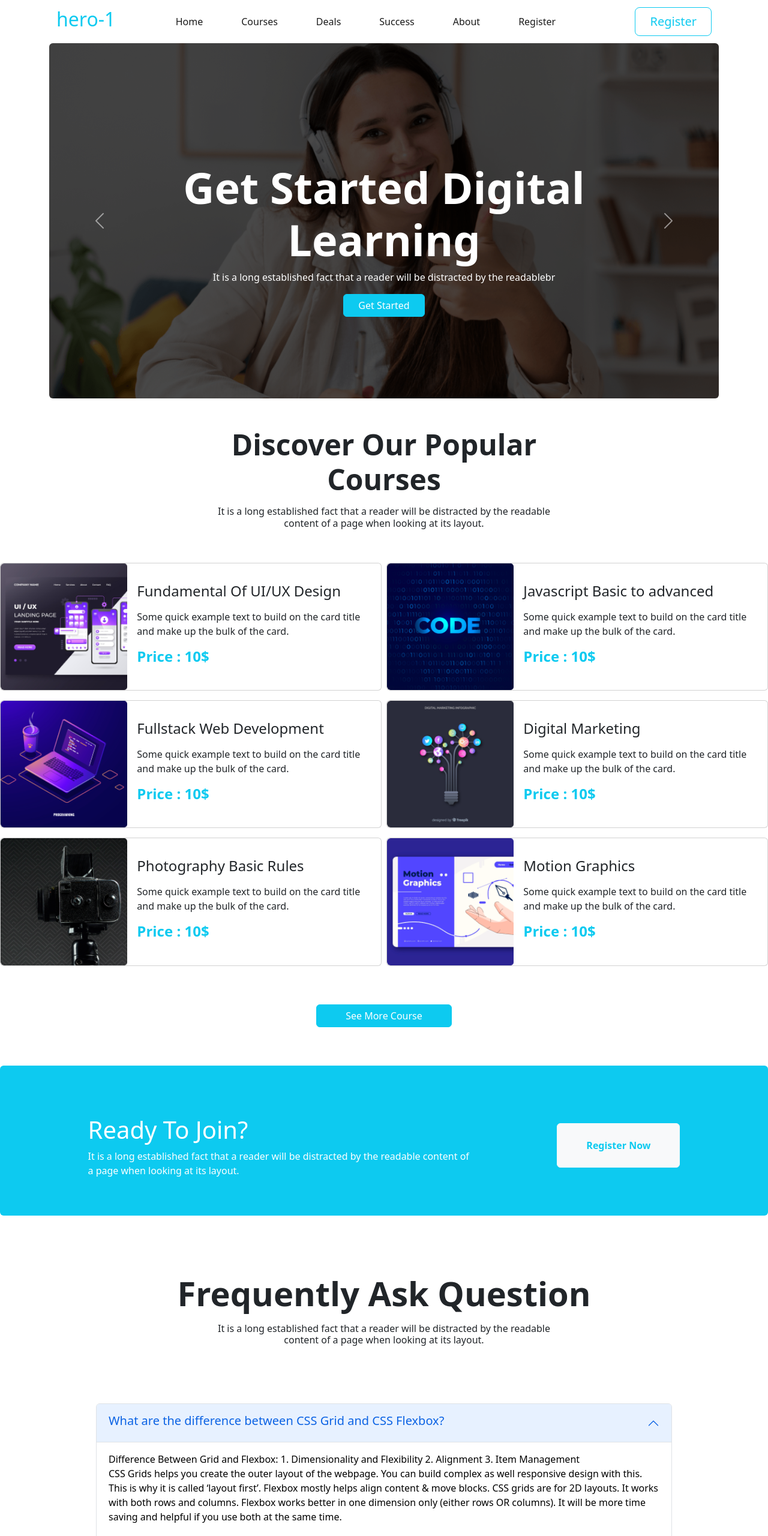
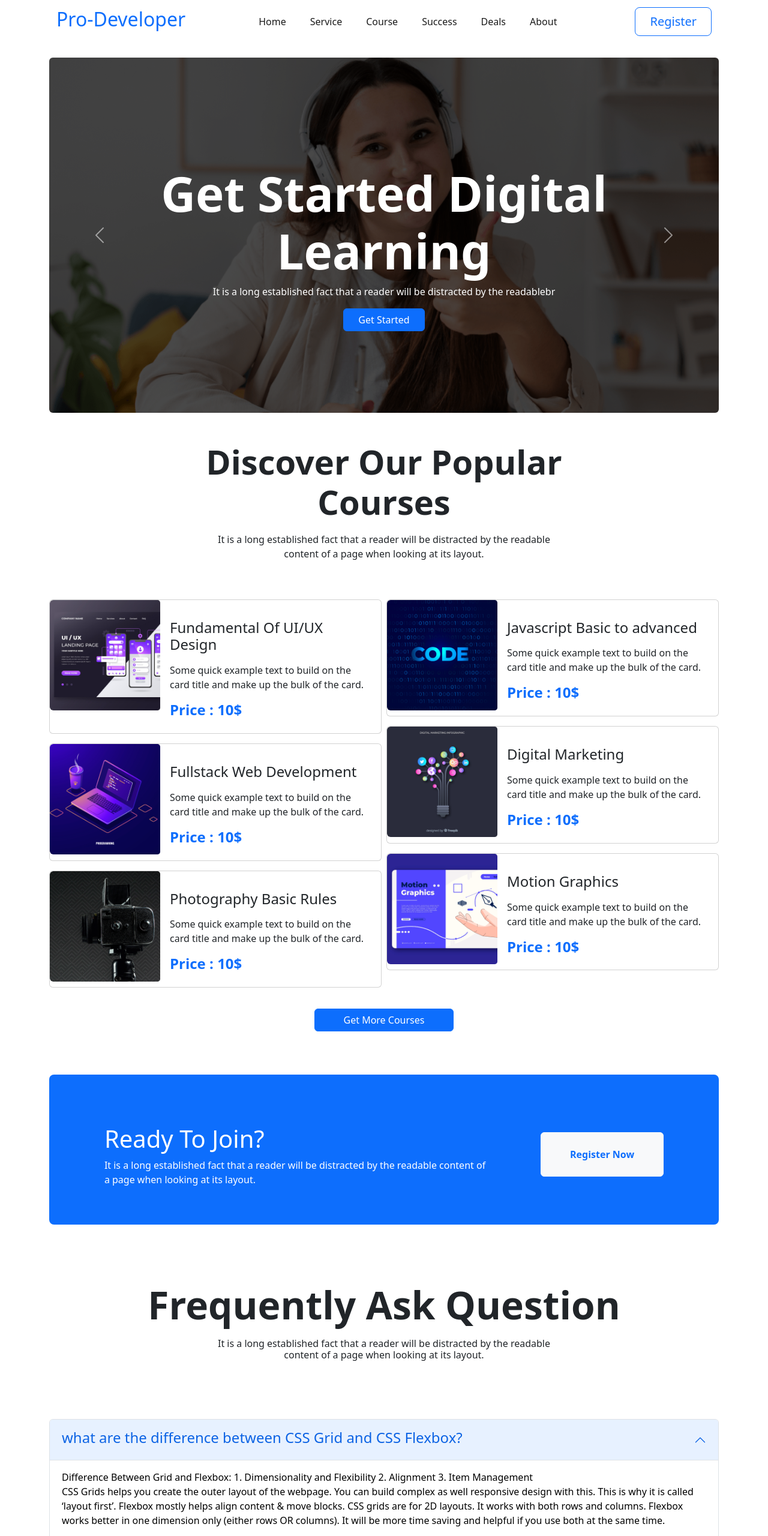
Before and after one commit to Jannatul-maoya/third-assigment, a plain HTML site: page index.html in a window 1280 px wide. Shown: the top 2560 px of the page at 60% size. Drawn offline with nearby package versions, Linux system fonts and the light colour scheme.

Commit message:
complete Full Body

```diff
--- a/index.html
+++ b/index.html
@@ -4,7 +4,7 @@
 <head>
   <meta charset="utf-8">
   <meta name="viewport" content="width=device-width, initial-scale=1">
-  <title>EdTech Webpro</title>
+  <title>My Third Assignment</title>
   <!------- font-awsome-kit------ -->
   <script src="https://kit.fontawesome.com/8f4f8f94d5.js" crossorigin="anonymous"></script>
 
@@ -22,11 +22,11 @@
 
   <header>
 
-    <section class="container nb-3">
+    <section class="container mb-4">
       <nav class="navbar navbar-expand-lg bg-white">
         <div class="container-fluid d-flex justify-content-between">
           <a class="navbar-brand fw-bold text-info " href="#">
-            <h2>hero-1</h2>
+            <h2 class="text-primary">Pro-Developer</h2>
           </a>
 
             <button class="navbar-toggler" type="button" data-bs-toggle="collapse"
@@ -39,28 +39,28 @@
           <div class="collapse navbar-collapse mx-auto" id="navbarSupportedContent">
             <ul class="navbar-nav mx-lg-auto my-2 my-lg-0 navbar-nav-scroll" style="--bs-scroll-height: 100px;">
 
-              <li class="nav-item pe-lg-5">
+              <li class="nav-item pe-lg-4">
                 <a class="nav-link active" aria-current="page" href="#">Home</a>
               </li>
-              <li class="nav-item pe-lg-5">
-                <a class="nav-link active" aria-current="page" href="#">Courses</a>
+              <li class="nav-item pe-lg-4">
+                <a class="nav-link active" aria-current="page" href="#">Service</a>
               </li>
-              <li class="nav-item pe-lg-5">
+              <li class="nav-item pe-lg-4">
+                <a class="nav-link active" aria-current="page" href="#">Course</a>
+              </li>
+              <li class="nav-item pe-lg-4">
+                <a class="nav-link active" aria-current="page" href="#">Success</a>
+              </li>
+              <li class="nav-item pe-lg-4">
                 <a class="nav-link active" aria-current="page" href="#">Deals</a>
               </li>
-              <li class="nav-item pe-lg-5">
-                <a class="nav-link active" aria-current="page" href="#">Success</a>
-              </li>
-              <li class="nav-item pe-lg-5">
+              <li class="nav-item pe-lg-4">
                 <a class="nav-link active" aria-current="page" href="#">About</a>
-              </li>
-              <li class="nav-item pe-lg-5">
-                <a class="nav-link active" aria-current="page" href="#">Register</a>
               </li>
 
 
             </ul>
-            <button class="btn btn-outline-info px-4 btn-lg" type="submit">Register</button>
+            <button class="btn btn-outline-primary px-4 btn-lg" type="submit">Register</button>
 
           </div>
 
@@ -79,11 +79,11 @@
             <img src="images/cover/cover-1.png" class="d-block w-100" alt="...">
 
             <div class="carousel-caption d-block d-md-block text-center mb-lg-5">
-              <h1 class="display-2 fw-semibold ">Get Started Digital
+              <h1 class="display-1 fw-semibold ">Get Started Digital
                 Learning</h1>
               <p class=" ">It is a long established fact that a reader will be distracted by the readablebr
               </p>
-              <div class="btn btn-info text-white px-4 mb-lg-5">Get Started</div>
+              <div class="btn btn-primary text-white px-4 mb-lg-5">Get Started</div>
             </div>
 
           </div>
@@ -94,11 +94,11 @@
             <img src="images/cover/cover-3.jpg" class="d-block w-100" alt="...">
 
             <div class="carousel-caption d-block d-md-block text-center mb-lg-5">
-              <h1 class="display-2 fw-semibold">Get Started Digital
+              <h1 class="display-1 fw-semibold">Get Started Digital
                 Learning</h1>
               <p class="">It is a long established fact that a reader will be distracted by the readablebr
                 content of a page when looking at its layout..</p>
-              <div class="btn btn-info text-white px-4 mb-lg-5">Get Started</div>
+              <div class="btn btn-primary text-white px-4 mb-lg-5">Get Started</div>
             </div>
           </div>
         </div>
@@ -122,12 +122,12 @@
 
 
 
-  <main class="container-1 ">
+  <main class="container">
 
     <div class="text-center">
-      <h1 class="pt-5 pb-2 display-5 fw-semibold text-center">Discover Our Popular <br> Courses</h1>
+      <h1 class="pt-5 pb-2 display-4 fw-semibold text-center">Discover Our Popular <br> Courses</h1>
 
-      <p class="h6 pb-5">
+      <p class=" pb-5">
         It is a long established fact that a reader will be distracted by the readable <br>
         content of a page when looking at its layout.</p>
     </div>
@@ -150,7 +150,7 @@
                   </h4>
                   <p class="card-text pt-2">Some quick example text to build on the card title
                     and make up the bulk of the card.</p>
-                  <h4 class="text-info fw-bold">Price : 10$</h4>
+                  <h4 class="text-primary fw-bold">Price : 10$</h4>
                 </div>
               </div>
             </div>
@@ -166,7 +166,7 @@
                   <h4 class="card-title pt-3">Fullstack Web Development</h4>
                   <p class="card-text pt-2">Some quick example text to build on the card title
                     and make up the bulk of the card.</p>
-                  <h4 class="text-info fw-bold">Price : 10$</h4>
+                  <h4 class="text-primary fw-bold">Price : 10$</h4>
                 </div>
               </div>
             </div>
@@ -182,7 +182,7 @@
                   <h4 class="card-title pt-3">Photography Basic Rules</h4>
                   <p class="card-text pt-2">Some quick example text to build on the card title
                     and make up the bulk of the card.</p>
-                  <h4 class="text-info fw-bold">Price : 10$</h4>
+                  <h4 class="text-primary fw-bold">Price : 10$</h4>
                 </div>
               </div>
             </div>
@@ -205,7 +205,7 @@
                   </h4>
                   <p class="card-text pt-2">Some quick example text to build on the card title
                     and make up the bulk of the card.</p>
-                  <h4 class="text-info fw-bold">Price : 10$</h4>
+                  <h4 class="text-primary fw-bold">Price : 10$</h4>
                 </div>
               </div>
             </div>
@@ -221,7 +221,7 @@
                   <h4 class="card-title pt-3">Digital Marketing</h4>
                   <p class="card-text pt-2">Some quick example text to build on the card title
                     and make up the bulk of the card.</p>
-                  <h4 class="text-info fw-bold">Price : 10$</h4>
+                  <h4 class="text-primary fw-bold">Price : 10$</h4>
                 </div>
               </div>
             </div>
@@ -237,7 +237,7 @@
                   <h4 class="card-title pt-3">Motion Graphics</h4>
                   <p class="card-text pt-2">Some quick example text to build on the card title
                     and make up the bulk of the card.</p>
-                  <h4 class="text-info fw-bold">Price : 10$</h4>
+                  <h4 class="text-primary fw-bold">Price : 10$</h4>
                 </div>
               </div>
             </div>
@@ -246,15 +246,15 @@
 
 
       </div>
-      <div class="container text-center mb-3">
-        <div class="btn btn-info text-white px-5 mb-5">See More Course</div>
+      <div class="container text-center mb-4">
+        <div class="btn btn-primary text-white px-5 mb-5">Get More Courses</div>
       </div>
     </div>
 
   <!-- Course-start---------- -->
 
 
-  <div class="bg-info join-part rounded-2 mb-5">
+  <div class="bg-primary join-part rounded-3 mb-5">
     <div class="d-flex flex-column flex-md-coulmn flex-lg-row justify-content-evenly align-items-center">
       <div class="align-items-center w-lg-50 mt-lg-5 pt-lg-3">
         <h1 class="text-white text-center pt-md-4 pt-lg-1 pt-3 text-md-center text-lg-start">Ready To Join?</h1>
@@ -264,7 +264,7 @@
 
       <!-- Button-trigger-model -->
     <div class="mt-lg-5 mb-md-4">
-      <button type="button" class="btn btn-light px-5 py-4 text-info fw-bold mt-lg-5 mb-md-4" data-bs-toggle="modal" data-bs-target="#exampleModal">
+      <button type="button" class="btn btn-light px-5 py-4 text-primary fw-bold mt-lg-5 mb-md-4" data-bs-toggle="modal" data-bs-target="#exampleModal">
         Register Now
       </button>
 
@@ -277,7 +277,7 @@
               <button type="button" class="btn-close" data-bs-dismiss="modal" aria-label="Close"></button>
             </div>
             <div class="modal-body">
-              Register Please
+              ....
             </div>
             <div class="modal-footer">
               <button type="button" class="btn btn-secondary" data-bs-dismiss="modal">Close</button>
@@ -295,7 +295,7 @@
 
   <!----------- Frequently Question Part start------- -->
   <div class="text-center mt-lg-5 mt-3 mb-lg-5 mb-3">
-    <h1 class="pt-5 pb-2 display-4 fw-semibold text-center">Frequently Ask Question</h1>
+    <h1 class="pt-5 pb-2 display-3 fw-semibold text-center">Frequently Ask Question</h1>
 
     <p class="h6 pb-5">
       It is a long established fact that a reader will be distracted by the readable <br>
@@ -303,19 +303,16 @@
   </div>
 
 
-
-
-  <div class="accordion w-75 mx-auto mb-5" id="accordionExample">
+  <div class="accordion w-100 mb-5" id="accordionExample">
     <div class="accordion-item ">
       <h2 class="accordion-header" id="headingOne">
         <button class="accordion-button" type="button" data-bs-toggle="collapse" data-bs-target="#collapseOne" aria-expanded="true" aria-controls="collapseOne">
-          <h5>What are the difference between CSS Grid and CSS Flexbox?</h5>
+          <h4>what are the difference between CSS Grid and CSS Flexbox?</h4>
         </button>
       </h2>
       <div id="collapseOne" class="accordion-collapse collapse show" aria-labelledby="headingOne" data-bs-parent="#accordionExample">
         <div class="accordion-body">
           <p>Difference Between Grid and Flexbox:
-
             1. Dimensionality and Flexibility
             2. Alignment
             3. Item Management <br>
@@ -330,7 +327,7 @@
     <div class="accordion-item">
       <h2 class="accordion-header" id="headingTwo">
         <button class="accordion-button collapsed" type="button" data-bs-toggle="collapse" data-bs-target="#collapseTwo" aria-expanded="false" aria-controls="collapseTwo">
-          <h5>What are the diffrence beetween bootstrap and tailwind?</h5>
+          <h4>What are the diffrence beetween bootstrap and tailwind?</h4>
         </button>
       </h2>
       <div id="collapseTwo" class="accordion-collapse collapse" aria-labelledby="headingTwo" data-bs-parent="#accordionExample">
@@ -344,7 +341,7 @@
     <div class="accordion-item">
       <h2 class="accordion-header" id="headingThree">
         <button class="accordion-button collapsed" type="button" data-bs-toggle="collapse" data-bs-target="#collapseThree" aria-expanded="false" aria-controls="collapseThree">
-          <h5>What Is Css Box-Model?</h5>
+          <h4>What Is Css Box-Model?</h4>
         </button>
       </h2>
       <div id="collapseThree" class="accordion-collapse collapse" aria-labelledby="headingThree" data-bs-parent="#accordionExample">
@@ -361,7 +358,7 @@
     <div class="accordion-item">
       <h2 class="accordion-header" id="headingThree">
         <button class="accordion-button collapsed" type="button" data-bs-toggle="collapse" data-bs-target="#collapseThree" aria-expanded="false" aria-controls="collapseThree">
-          <h5>what is semantic tag?</h5>
+          <h4>what is semantic tag?</h4>
         </button>
       </h2>
       <div id="collapseThree" class="accordion-collapse collapse" aria-labelledby="headingThree" data-bs-parent="#accordionExample">
@@ -378,7 +375,7 @@
   <!----------- Frequently-Question-Part-end------- -->
 
 
-  <!--------- Sponsor-part-start------ -->
+  <!--------- companies-part-start------ -->
 
   <div class="d-none d-md-none d-lg-block nb-5">
 
@@ -392,13 +389,13 @@
       <img class="pe-4" src="images/company/company-3.png" alt="">
       <img class="pe-4" src="images/company/company-4.png" alt="">
       <img class="pe-5" src="images/company/company-5.png" alt="">
-      <img src="images/company/company-6.png" alt="">
+      <img class="pe-3" src="images/company/company-6.png" alt="">
     </div>
 
 
   </div>
 
-   <!--------- Sponsor-part-end------ -->
+   <!--------- companies-part-end------ -->
 
   </main>
 
@@ -418,7 +415,7 @@
   <footer class="container bg-dark d-flex flex-column justify-content-center align-items-center">
 
     <div class="text-white text-center">
-      <h1>Web Hero</h1>
+      <h1 class="text-primary">Pro-Developer</h1>
       <p>Office 41, Zawaya Buildin, Ghala Muscat,<br>
 
         Sultanate of Oman <br>
--- a/style.css
+++ b/style.css
@@ -31,10 +31,5 @@ footer{
 }
 
 .font-icon i{
-    padding: 0 10px;
+    padding: 0 15px;
 }
-
-.font-icon i:hover{
-    color: rgba(43, 168, 240, 0.933);
-    transition: .8s;
-}
```
